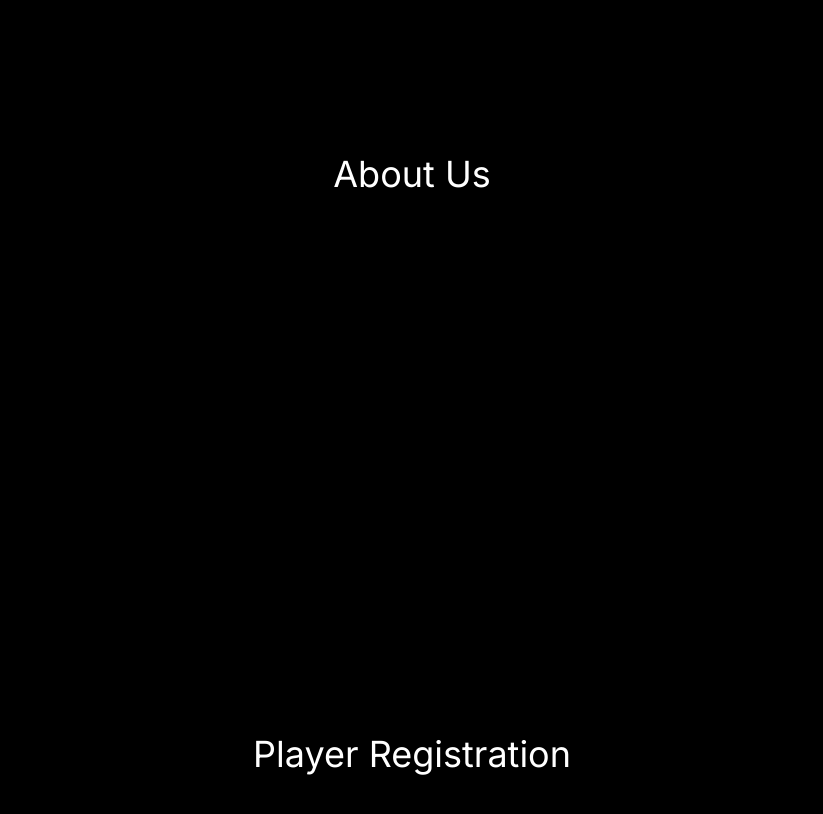
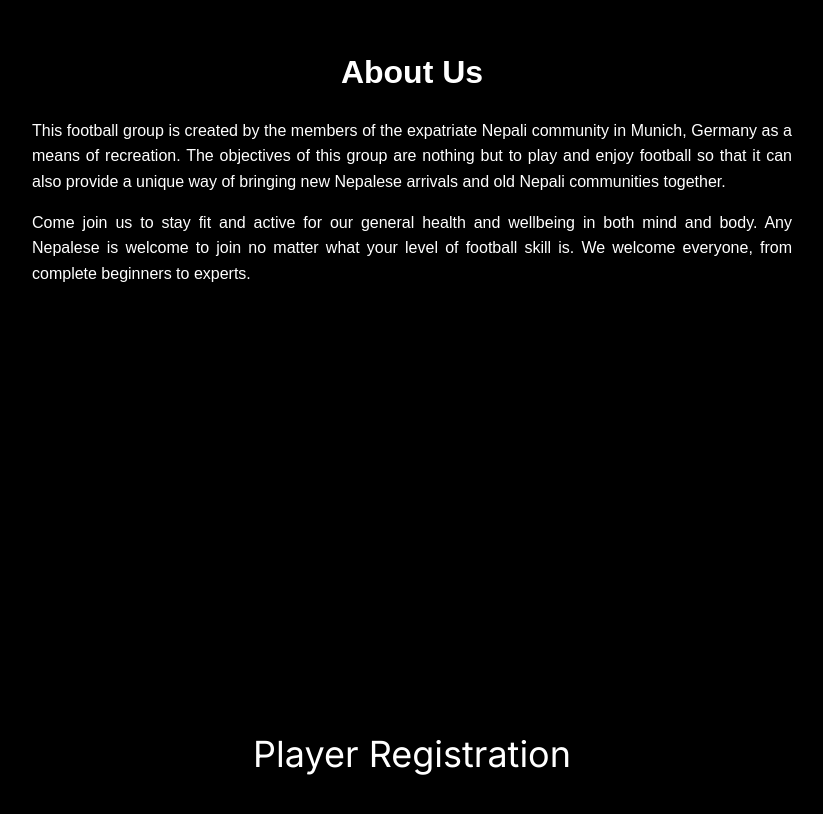
Before and after one commit to ashray-00/nftmunich, a Next.js app: page / in a window 1280 px wide. Shown: the part 1026-1840 px from the top of the page, without its empty margins (228-1051 px from the left). Built offline with nearby package versions, Linux system fonts and the light colour scheme; no server answers.

Commit message:
Added the AboutUs section

```diff
--- a/src/app/page.tsx
+++ b/src/app/page.tsx
@@ -2,6 +2,7 @@ import Header from '../components/Header';
 import Carousel from '../components/Carousel';
 import ContactOptions from '../components/ContactOptions';
 import PlayerRegistrationForm from '../components/PlayerRegistrationForm';
+import AboutUs from "../components/AboutUs";
 
 export default function Home() {
   return (
@@ -19,7 +20,9 @@ export default function Home() {
           </div>
         </section>
         <section id="about" className="w-full h-screen flex items-center justify-center">
-          <h2 className="text-4xl">About Us</h2>
+          <div>
+            <AboutUs />
+          </div>
         </section>
         <section id="player-registration" className="w-full h-screen flex flex-col items-center justify-center">
           <h2 className="text-4xl mb-8">Player Registration</h2>
--- /dev/null
+++ b/src/components/AboutUs.tsx
@@ -0,0 +1,19 @@
+"use client";
+import React from "react";
+import aboutUsData from "../data/about-us.json"; // Import content from JSON file
+import styles from "../styles/AboutUs.module.css"; // Import styles for the component
+
+const AboutUs = () => {
+    return (
+        <div className={styles.container}>
+            <h1 className={styles.title}>{aboutUsData.title}</h1>
+            {aboutUsData.paragraphs.map((paragraph, index) => (
+                <p key={index} className={styles.text}>
+                    {paragraph}
+                </p>
+            ))}
+        </div>
+    );
+};
+
+export default AboutUs;
--- /dev/null
+++ b/src/data/about-us.json
@@ -0,0 +1,7 @@
+{
+    "title": "About Us",
+    "paragraphs": [
+        "This football group is created by the members of the expatriate Nepali community in Munich, Germany as a means of recreation. The objectives of this group are nothing but to play and enjoy football so that it can also provide a unique way of bringing new Nepalese arrivals and old Nepali communities together.",
+        "Come join us to stay fit and active for our general health and wellbeing in both mind and body. Any Nepalese is welcome to join no matter what your level of football skill is. We welcome everyone, from complete beginners to experts."
+    ]
+}
--- /dev/null
+++ b/src/styles/AboutUs.module.css
@@ -0,0 +1,32 @@
+.container {
+    padding: 20px;
+    max-width: 800px;
+    margin: 0 auto;
+    font-family: Arial, sans-serif;
+    line-height: 1.6;
+    color: #ffffff;
+    /* Bright white text */
+    /* background-color: #0070f3; */
+    /* Optional: Add a contrasting background */
+    border-radius: 10px;
+    /* Optional: Add rounded corners for better design */
+    box-shadow: 0 4px 8px rgba(0, 0, 0, 0.2);
+    /* Optional: Add a subtle shadow */
+}
+
+.title {
+    font-size: 2rem;
+    font-weight: bold;
+    margin-bottom: 20px;
+    text-align: center;
+    color: #ffffff;
+    /* Bright yellow for the title */
+}
+
+.text {
+    font-size: 1rem;
+    margin-bottom: 15px;
+    text-align: justify;
+    color: #ffffff;
+    /* Bright white text for paragraphs */
+}
```
